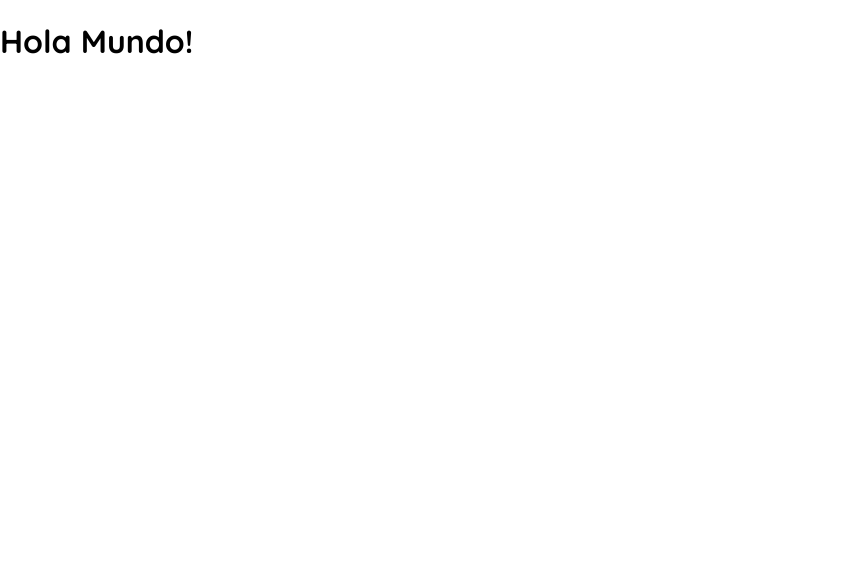
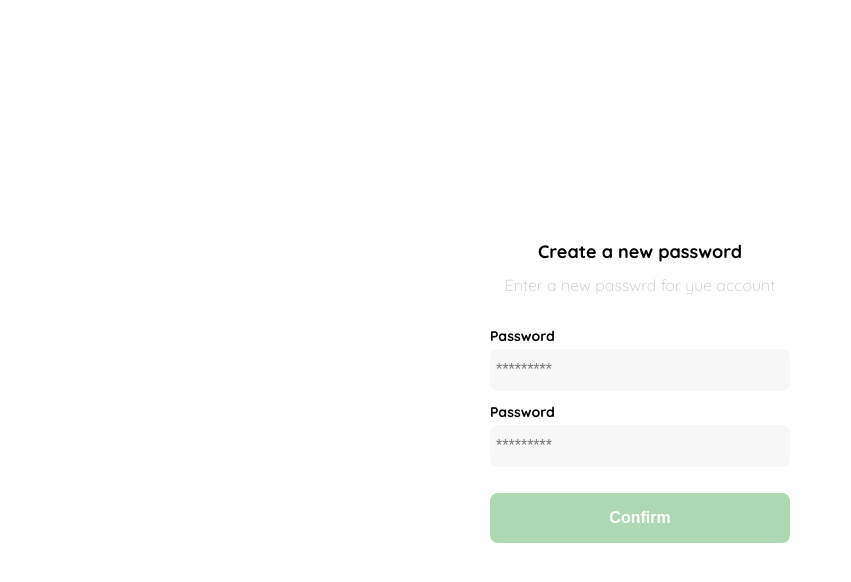
Before and after one commit to LeonCantillo/React-Shop, a React app: page / in a window 1280 px wide. Shown: the top 582 px of the page, without its empty margins (0-851 px from the left). Built offline with nearby package versions, Linux system fonts and the light colour scheme.

Commit message:
update App

```diff
--- a/src/components/App.jsx
+++ b/src/components/App.jsx
@@ -1,9 +1,13 @@
 import React from 'react'
 import '../styles/global.css'
+import Layout from '../containers/Layout'
+import Login from '../containers/Login'
 
 const App = () => {
     return (
-        <h1>Hola Mundo!</h1>
+        <Layout>
+            <Login />
+        </Layout>
     )
 }
 
```
